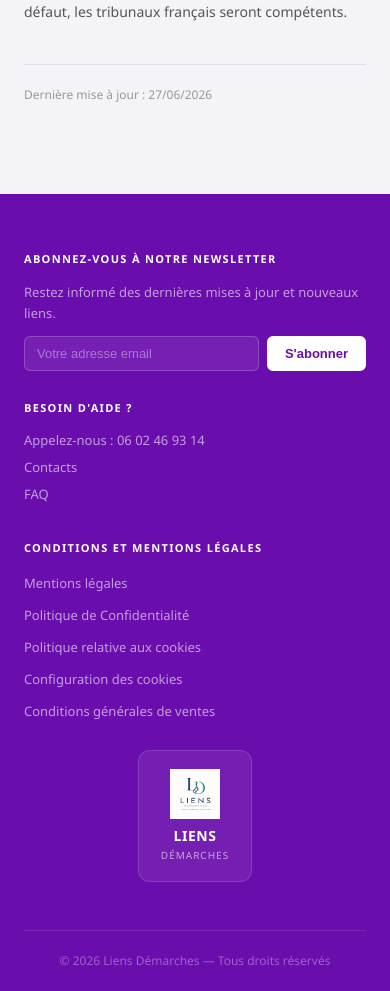
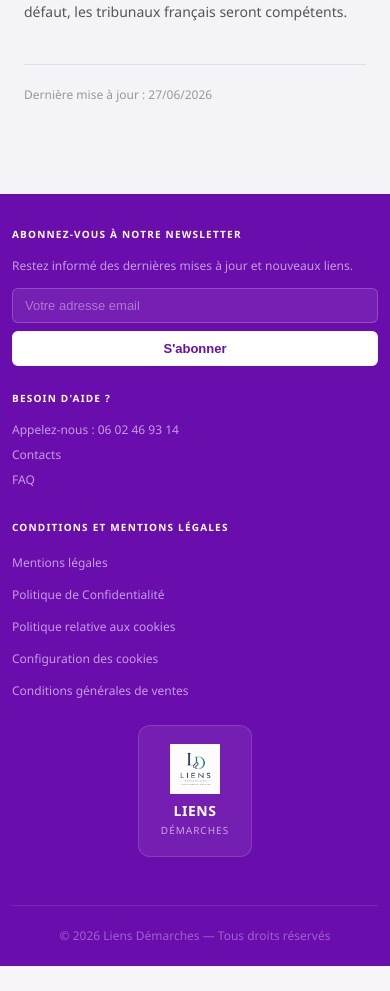
Before and after one commit to Azzbob/Site-d-marche-V3-h-bergement, a PHP site: page /site-liens-d-marche-v2-main/cgv.php in a window 390 px wide. Shown: the part 1778-2769 px from the top of the page. After the commit the page ends 2744 px from the top, so only its background shows below. Run offline with PHP 8.4, Linux system fonts and the light colour scheme.

Commit message:
Refactor footer styles for better responsiveness

```diff
--- a/header.php
+++ b/header.php
@@ -311,13 +311,32 @@ img { display: block; max-width: 100%; }
 .back-to-top { position: fixed; bottom: 28px; right: 28px; z-index: 200; width: 44px; height: 44px; border-radius: 50%; background: #ffffff; color: #6a0dad; border: none; font-size: 20px; cursor: pointer; box-shadow: 0 4px 16px rgba(106,13,173,.35); opacity: 0; transform: translateY(16px); transition: opacity .3s, transform .3s; pointer-events: none; }
 .back-to-top.visible { opacity: 1; transform: translateY(0); pointer-events: auto; }
 .back-to-top:hover { background: #f0e6fa; }
-@media (max-width: 900px) { .footer__inner { grid-template-columns: 1fr 1fr; gap: 32px; } }
-@media (max-width: 640px) { .footer__inner { grid-template-columns: 1fr; gap: 28px; } }
+/* Footer responsive */
+@media (max-width: 900px) {
+  .footer__inner { grid-template-columns: 1fr 1fr; gap: 32px; }
+}
+@media (max-width: 640px) {
+  .footer__inner { grid-template-columns: 1fr; gap: 24px; }
+  .footer { padding: 40px 16px 0; }
+  .newsletter { flex-direction: column; }
+  .newsletter__input { width: 100%; }
+  .newsletter .btn { width: 100%; justify-content: center; }
+}
+@media (max-width: 480px) {
+  .footer { padding: 32px 12px 0; }
+  .footer__col-title { font-size: 10px; }
+  .footer__col-text, .footer__list a { font-size: 12px; }
+}
 
 /* Reduced motion */
 @media (prefers-reduced-motion: reduce) {
   .animated-bg__icon,
   .animated-bg__halo { animation: none !important; opacity: 0.06 !important; }
+}
+/* Sur mobile : icônes plus petites et moins intrusives */
+@media (max-width: 768px) {
+  .animated-bg__icon { opacity: 0.7 !important; }
+  .animated-bg__halo { filter: blur(60px) !important; }
 }
   </style>
   <?= $extra_css ?? '' ?>
```
